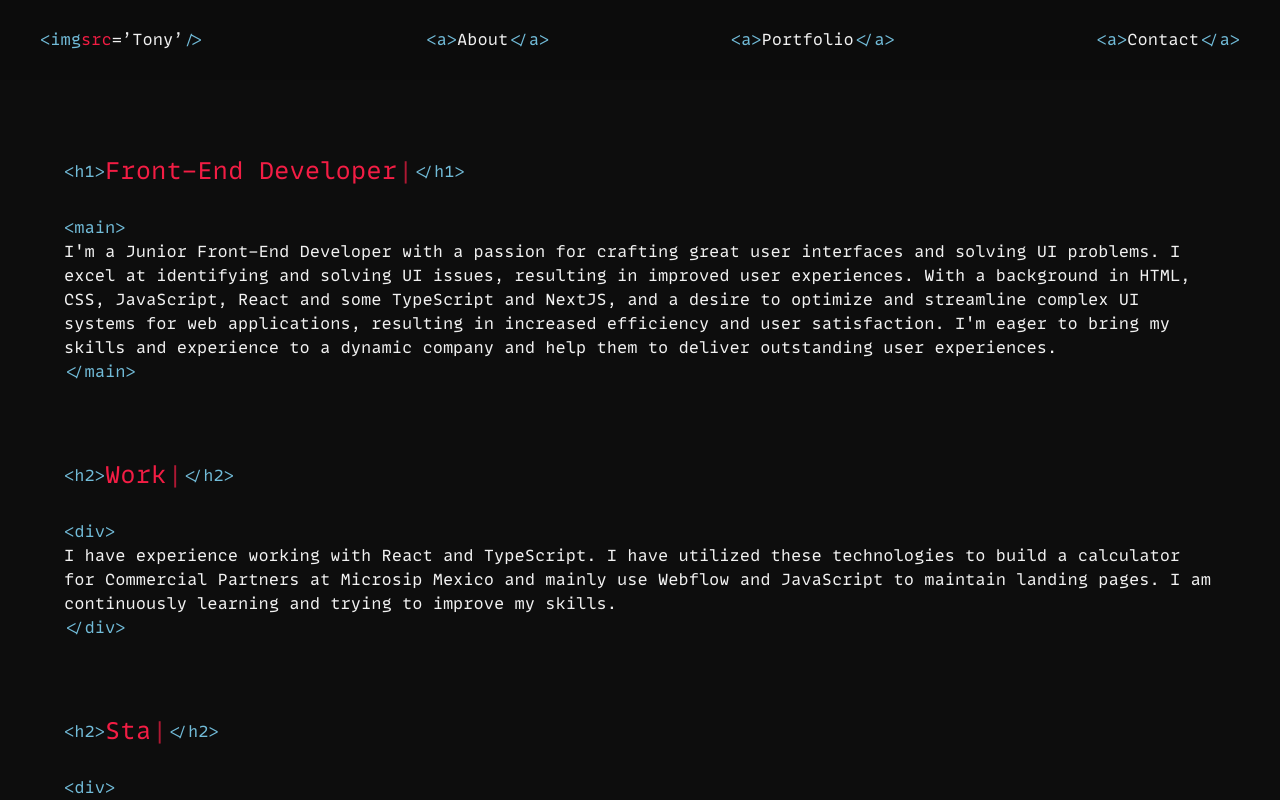
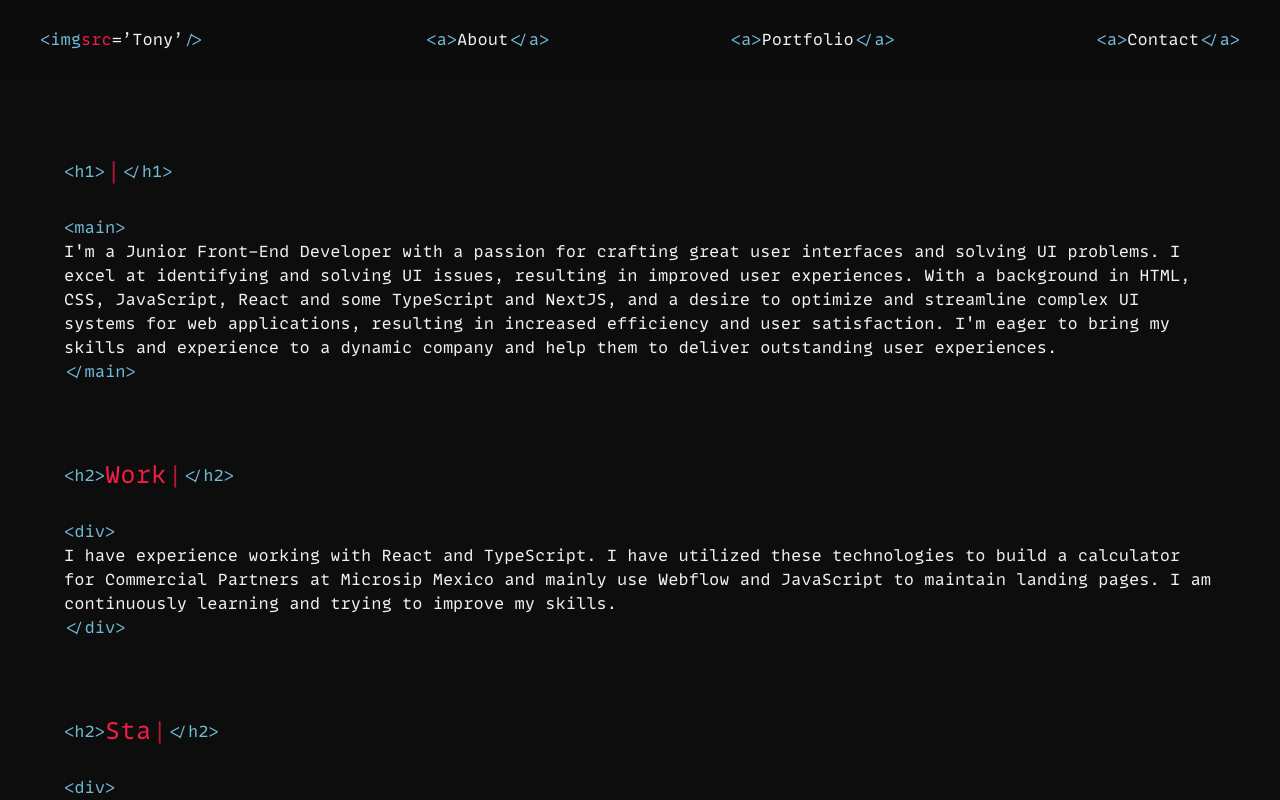
Before and after one commit to AntonioCait/tony-website, a React (Vite) app: page / in a window 1280 px wide. Shown: the top 800 px of the page. Built offline with nearby package versions, Linux system fonts and the light colour scheme.

Commit message:
title updated

```diff
--- a/src/App.tsx
+++ b/src/App.tsx
@@ -82,7 +82,7 @@ function Title(props: { title: string; content: string }) {
 					<h1>
 						<Typewriter
 							options={{
-								strings: [props.title],
+								strings: [`Hi, I'm a`, props.title],
 								autoStart: true,
 								loop: true,
 								delay: 230,
```
